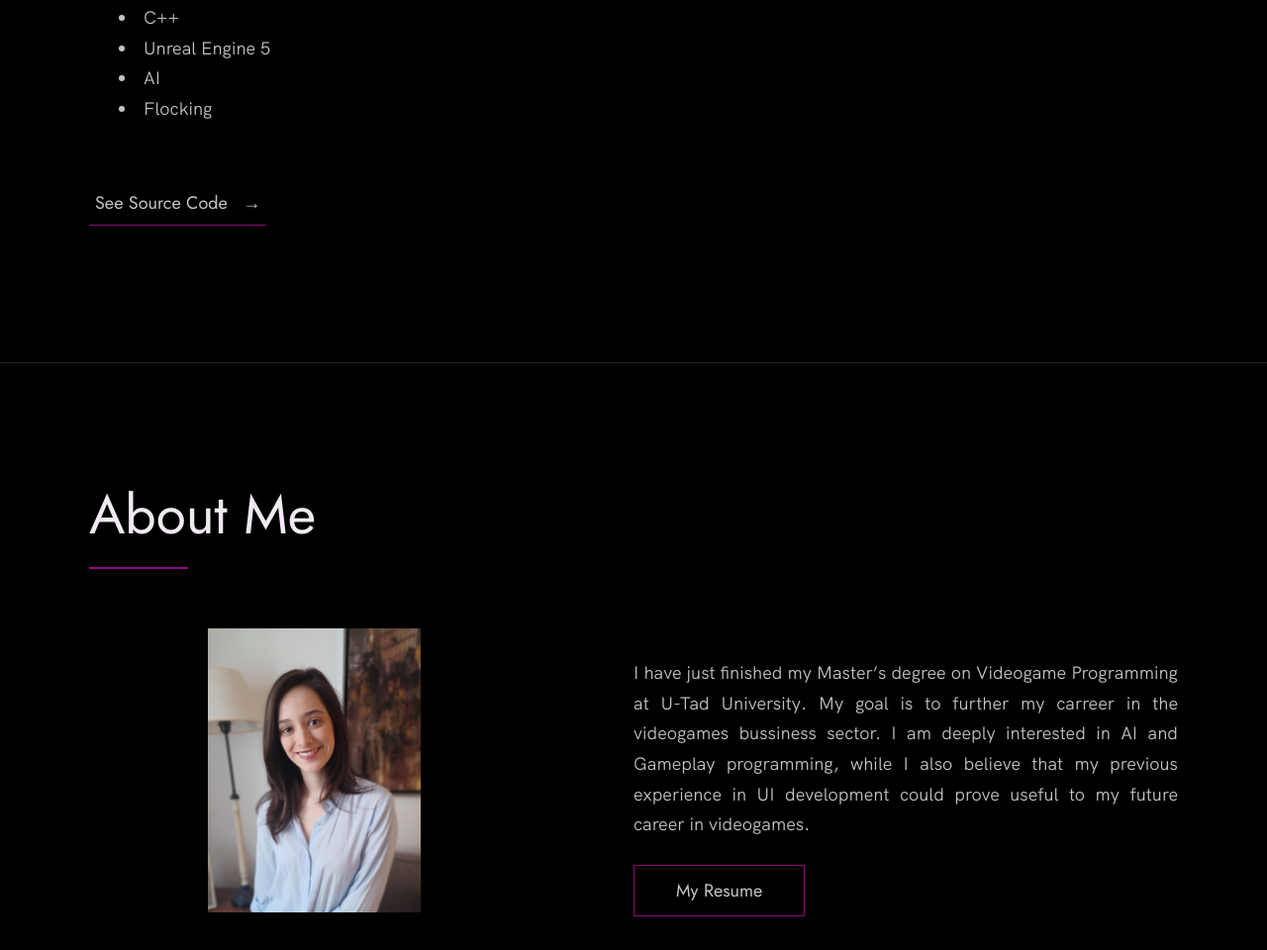
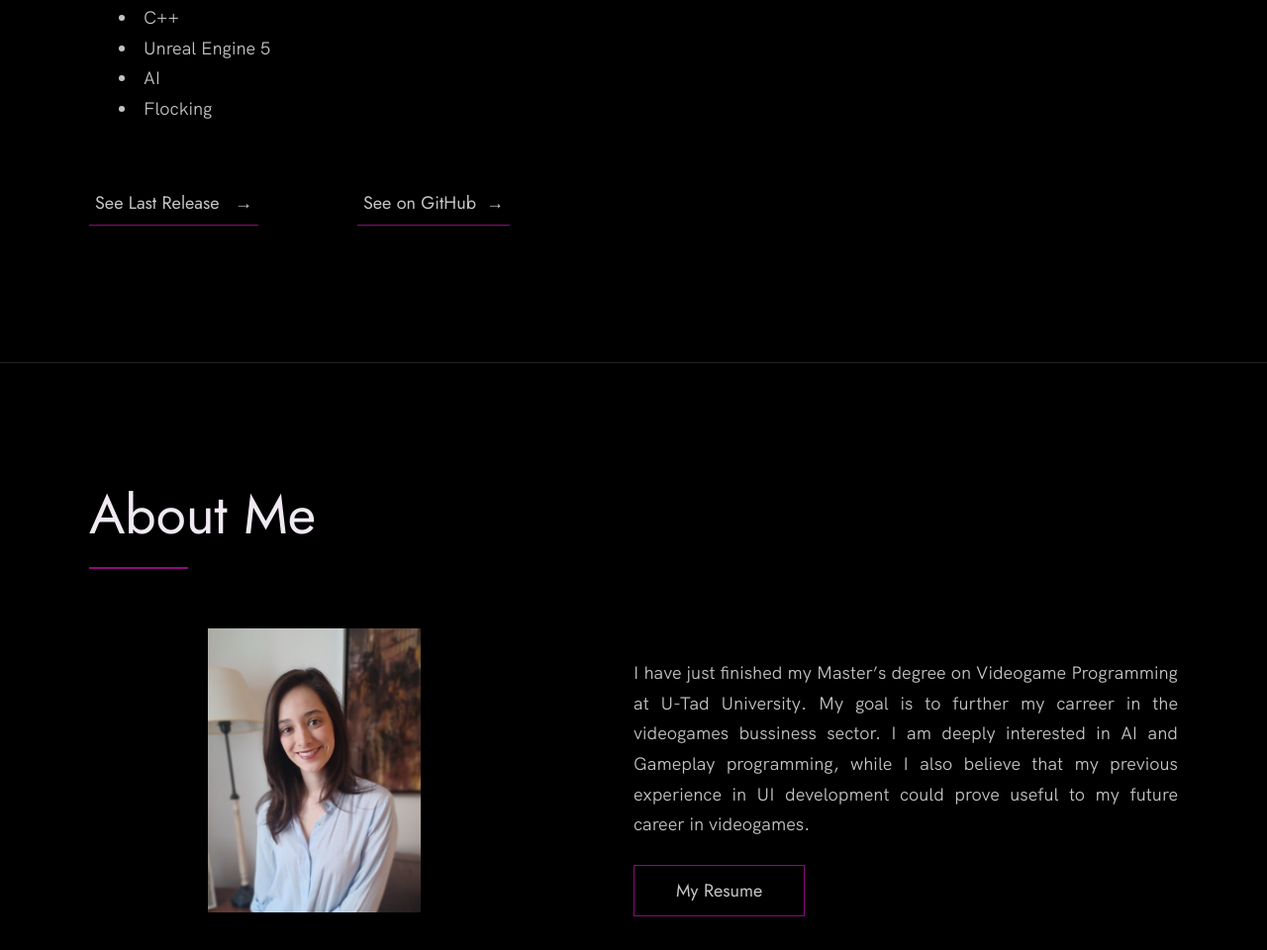
Before and after one commit to veris744/Portfolio, a plain HTML site: page index.html in a window 1280 px wide. Shown: the part 4183-5143 px from the top of the page at 99% size. Drawn offline with Linux system fonts and the light colour scheme.

Commit message:
Update index.html

```diff
--- a/index.html
+++ b/index.html
@@ -255,14 +255,17 @@
 
             </div>
           </div>
-
-
-          <div class="work__links">
+           <div class="work__links">
             <p><br/></p>
+            <a href="https://github.com/veris744/FlockingProject/releases/tag/v1.0" target="_blank" class="link__text">
+              See Last Release <span>&rarr;</span>
+            </a>
+            <div class="work__space"><p></p></div>
             <a href="https://github.com/veris744/FlockingProject" target="_blank" class="link__text">
-              See Source Code <span>&rarr;</span>
+              See on GitHub<span>&rarr;</span>
             </a>
           </div>
+
 
 
         </div>
```
